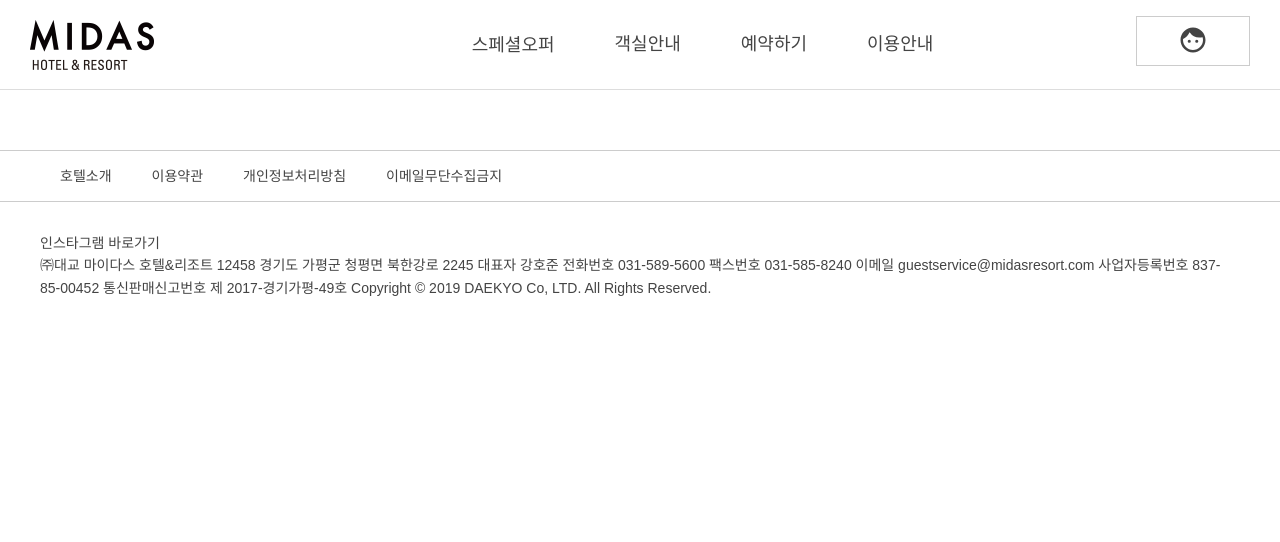
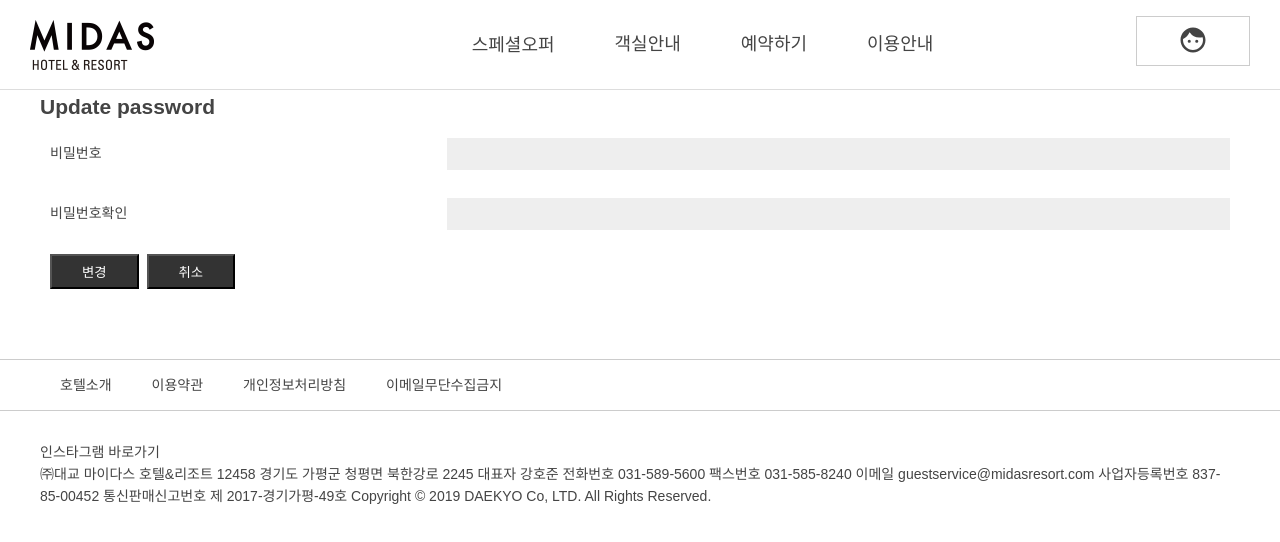
Before and after one commit to namminimi/lottehotels-react, a React (Create React App) app: page /updatepass in a window 1280 px wide. Shown: the top 542 px of the page. Built offline with nearby package versions, Linux system fonts and the light colour scheme.

Commit message:
lottehotels-react

```diff
--- a/src/App.css
+++ b/src/App.css
@@ -46,3 +46,8 @@ button {
 .defaulttable td {
   border-bottom: 1px solid #eee;
 }
+
+.small {
+  max-width: 700px;
+  margin: 0 auto;
+}
--- a/src/App.js
+++ b/src/App.js
@@ -5,8 +5,11 @@ import Header from './components/Header';
 import SpDetailContainer from './container/SpDetailContainer';
 import SpecialContainer from './container/SpecialContainer';
 import Main from './pages/Main';
+import EditPassword from './pages/member/EditPassword';
+import IdFind from './pages/member/IdFind';
 import JoinPage from './pages/member/JoinPage';
 import Login from './pages/member/Login';
+import PassFind from './pages/member/PassFind';
 
 
 
@@ -22,6 +25,9 @@ function App() {
       <Route path="/special/:no" element={<SpDetailContainer/>}/>
       <Route path='/join' element={<JoinPage/>}/>
       <Route path='/login' element={<Login/>}/>
+      <Route path='/findid' element={<IdFind/>}/>
+      <Route path='/findpass' element={<PassFind/>}/>
+      <Route path='/updatepass' element={<EditPassword/>}/>
      </Routes>
      <Footer/>
     </div>
--- a/src/moduls/loginCheck.js
+++ b/src/moduls/loginCheck.js
@@ -3,6 +3,7 @@
 //액션타입
 const SET_LOGIN = "SET_LOGIN";
 const SET_LOGOUT = "SET_LOGOUT";
+const SET_ID = "SET_ID"
 
 
 //액션생성함수
@@ -13,9 +14,15 @@ export const setLogin = () => ({
 export const setLogout = () => ({
     type: SET_LOGOUT
 })
+
+export const setId = (id) => ({
+    type: SET_ID,
+    id: id
+})
 //초기값 설정
 const initialState = {
-    isLogin: false
+    isLogin: false,
+    updateId: "",
 }
 
 //홈으로 이동함수
@@ -27,12 +34,19 @@ export default function logincheck(state=initialState, action){
     switch(action.type){
         case SET_LOGIN:
             return {
+                ...state,
                 isLogin: true
             }
         case SET_LOGOUT:
             return{
+                ...state,
                 isLogin:false
             };
+        case SET_ID:
+            return {
+                ...state,
+                updateId: action.id
+            }
         default:
             return state;
     }
--- /dev/null
+++ b/src/pages/member/EditPassword.js
@@ -0,0 +1,72 @@
+import axios from 'axios';
+import React, { useState } from 'react';
+import { useSelector } from 'react-redux';
+import { Navigate, useNavigate } from 'react-router-dom';
+import Title from '../../components/Title';
+import { API_URL } from '../../config/apiurl';
+//import { API_URL } from '../../config/apiurl';
+
+const EditPassword = () => {
+    const navigate = useNavigate();
+    const userid = useSelector(state => state.logincheck.updataId)
+    const [formData, setFormData] = useState({
+        m_pass: "",
+        m_passch: "",
+        m_email: userid,
+    });
+    const onChange = (e) => {
+        const {name, value} = e.target;
+        setFormData({
+            ...formData,
+            [name]: value
+        })
+    }
+    const onSubmit = (e) => {
+        //get() 조회, post() 입력, put() 리소스 전체 업데이트, patch() 리소스 일부를 업데이트
+        e.preventDefault();
+        if(formData.m_pass === formData.m_passch) {
+            axios.patch(`${API_URL}/updatePw`, formData) //일부를 업데이트 할때
+            .then(res=>{
+                console.log(res)
+                if(res.data){
+                    alert('패스워드가 변경되었습니다.');
+                    navigate('/login')
+                }
+            })
+            .catch(e=>{
+                console.log(e)
+            })
+        }else{
+            alert('비밀번호가 일치하지 않습니다.')
+        }
+    }
+    return (
+        <div className='inner'>
+            <Title title="Update password"/>
+            <form onSubmit={onSubmit}>
+                <table >
+                    <tbody>
+                        <tr>
+                            <td>비밀번호</td>
+                            <td><input type="password" name="m_pass" value={formData.m_pass}
+                            onChange={onChange}/></td>
+                        </tr>
+                        <tr>
+                            <td>비밀번호확인</td>
+                            <td><input type="password" name="m_passch" value={formData.m_passch}
+                            onChange={onChange}/></td>
+                        </tr>
+                        <tr>
+                            <td colSpan={2}>
+                                <button type='submit'>변경</button>
+                                <button type='reset'>취소</button>
+                            </td>
+                        </tr>
+                    </tbody>
+                </table>
+            </form>
+        </div>
+    );
+};
+
+export default EditPassword;
--- /dev/null
+++ b/src/pages/member/IdFind.js
@@ -0,0 +1,62 @@
+import axios from 'axios';
+import React, { useState } from 'react';
+import { Link } from 'react-router-dom';
+import Title from '../../components/Title';
+import { API_URL } from '../../config/apiurl';
+
+const IdFind = () => {
+    const [idInfo, setidInfo] =useState("");
+    const [formData, setFormData] = useState({
+        m_name: "",
+        m_phone: ""
+    });
+    const onChange = (e) => {
+        const {name, value} = e.target;
+        setFormData({
+            ...formData,
+            [name]: value
+        })
+    }
+    const onSubmit = (e) => {
+        e.preventDefault();
+        axios.post(`${API_URL}/findid`, formData)
+        .then(res=>{
+            setidInfo(res.data)
+        })
+        .catch(e=>{
+            console.log(e)
+        })
+    }
+    return (
+        <div className='inner'>
+            <Title title= 'Find id'/>
+            { idInfo ? <div>당신의 ID는 {idInfo}입니다 <Link to="/login"><button>로그인</button></Link></div> :
+            <div>
+                <p className='small'>가입시 입력한 이름과 전화번호를 입력해주세요</p>
+                <form onSubmit={onSubmit}>
+                    <table className='defaulttable small'>
+                        <tr>
+                            <td>이름</td>
+                            <td><input name="m_name" value={FormData.m_name}
+                            onChange={onChange}/></td>
+                        </tr>
+                        <tr>
+                            <td>전화번호</td>
+                            <td><input name="m_phone" value={FormData.m_phone}
+                            onChange={onChange}/></td>
+                        </tr>
+                        <tr>
+                            <td colSpan={2}>
+                                <button type="submit">확인</button>
+                                <button type="reset">취소</button>
+                            </td>
+                        </tr>
+                    </table>
+                </form>
+            </div> }
+
+        </div>
+    );
+};
+
+export default IdFind;
--- a/src/pages/member/Login.js
+++ b/src/pages/member/Login.js
@@ -5,7 +5,7 @@ import { API_URL } from '../../config/apiurl';
 import { setCookie } from '../../util/cookie';
 import { useDispatch } from 'react-redux';
 import { goToHome, setLogin } from '../../moduls/loginCheck';
-import { useNavigate } from 'react-router-dom';
+import { Link, useNavigate } from 'react-router-dom';
 
 const Login = () => {
     const dispatch = useDispatch();
@@ -54,7 +54,8 @@ const Login = () => {
         <div className='inner' id='login'>
             <Title title="Login"/>
             <form onSubmit={onSubmit}>
-                <table>
+                <table className='defaulttable small'>
+                    <tbody>
                         <tr>
                             <td>아이디(이메일주소)</td>
                             <td><input type="text" name='useremail' value={loginData.useremail} onChange={onChange}/></td>
@@ -69,6 +70,12 @@ const Login = () => {
                                 <button>회원가입</button>
                             </td>
                         </tr>
+                        <tr>
+                            <td colSpan={2}>
+                                <Link to="/findid"><span>아이디 찾기</span></Link> <Link to="/findpass"><span>비밀번호 찾기</span></Link>
+                            </td>
+                        </tr>
+                    </tbody>
                 </table>
             </form>
         </div>
--- /dev/null
+++ b/src/pages/member/PassFind.js
@@ -0,0 +1,70 @@
+import axios from 'axios';
+import React, { useState } from 'react';
+import { useDispatch } from 'react-redux';
+import { Link } from 'react-router-dom';
+import Title from '../../components/Title';
+import { API_URL } from '../../config/apiurl';
+import { setId } from '../../moduls/loginCheck';
+
+const PassFind = () => {
+    const dispatch = useDispatch();
+    const [idInfo, setidInfo] =useState("");
+    const [formData, setFormData] = useState({
+        m_name: "",
+        m_email: ""
+    });
+    const onChange = (e) => {
+        const {name, value} = e.target;
+        setFormData({
+            ...formData,
+            [name]: value
+        })
+    }
+    const onSubmit = (e) => {
+        e.preventDefault();
+        axios.post(`${API_URL}/findpass`, formData)
+        .then(res=>{
+            console.log(res)
+            setidInfo(res.data)
+            dispatch(setId(res.data))
+
+        })
+        .catch(e=>{
+            console.log(e)
+        })
+    }
+    return (
+        <div className='inner'>
+            <Title title= 'Find pass'/>
+            { idInfo ? <div>비밀번호를 변경할 수 있습니다. <Link to="/updatePass"><button>비밀번호 변경하기</button></Link></div> :
+            <div>
+                <p className='small'>가입시 입력한 이름과 아이디(이메일)를 입력해주세요</p>
+                <form onSubmit={onSubmit}>
+                    <table className='defaulttable small'>
+                        <tbody>
+                        <tr>
+                            <td>이름</td>
+                            <td><input name="m_name" value={FormData.m_name}
+                            onChange={onChange}/></td>
+                        </tr>
+                        <tr>
+                            <td>아이디(이메일)</td>
+                            <td><input name="m_email" value={FormData.m_email}
+                            onChange={onChange}/></td>
+                        </tr>
+                        <tr>
+                            <td colSpan={2}>
+                                <button type="submit">확인</button>
+                                <button type="reset">취소</button>
+                            </td>
+                        </tr>
+                        </tbody>
+                    </table>
+                </form>
+            </div> }
+
+        </div>
+    );
+};
+
+export default PassFind;
```
Lines whose indentation alone changed are shown as unchanged.
